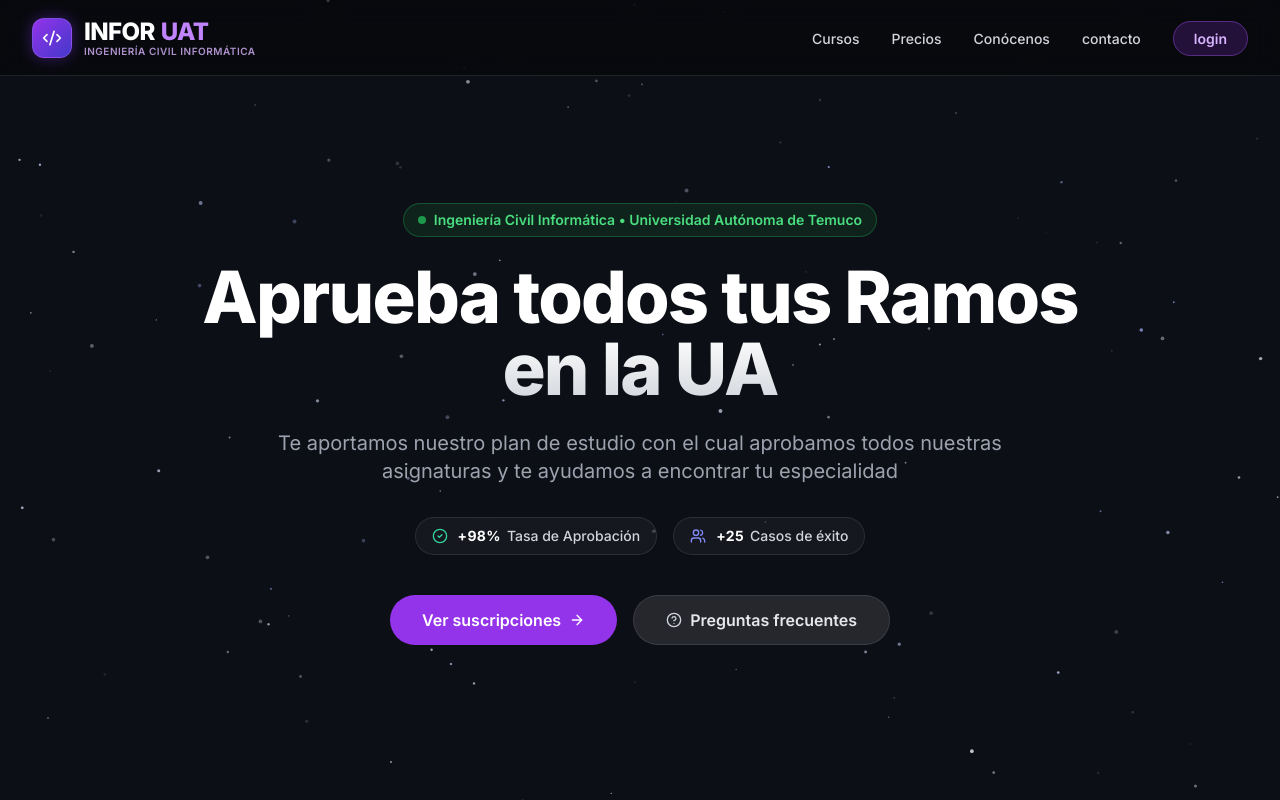
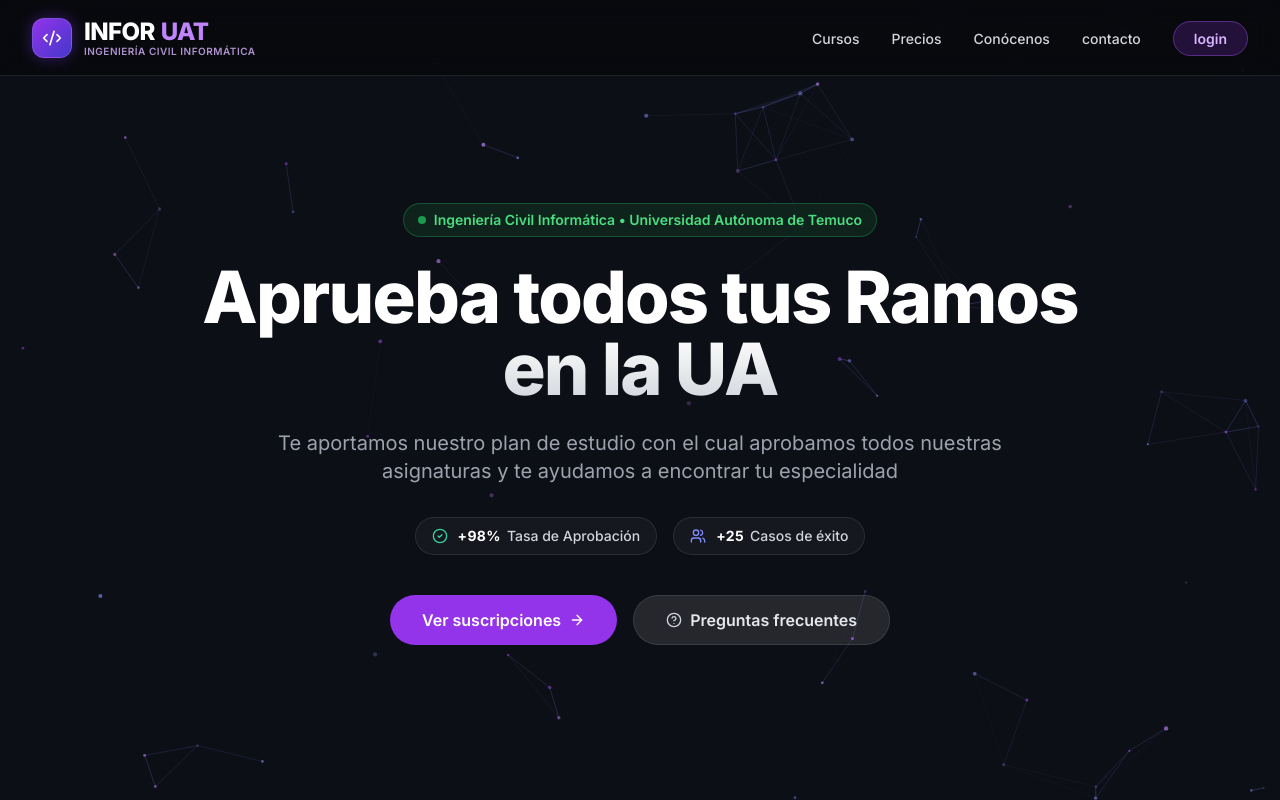
Before and after one commit to Jaruza/Evaluacion1, a React (Vite) app: page / in a window 1280 px wide. Built offline with nearby package versions, Linux system fonts and the light colour scheme.

Commit message:
particles

```diff
--- a/src/components/ParticleBackground.jsx
+++ b/src/components/ParticleBackground.jsx
@@ -22,27 +22,35 @@ const particlesOptions = {
     events: {
       onHover: {
         enable: true,
-        // Eliminamos "grab" por completo. Solo repulse ultra suave.
-        mode: "repulse",
+        mode: ["grab", "repulse"],
       },
       resize: true,
     },
     modes: {
+      grab: {
+        distance: 140, // Alcance normal de la tela de araña
+        links: {
+          opacity: 0.25,
+          color: "#a855f7",
+        },
+      },
       repulse: {
-        distance: 80,   // Radio muy corto para que no dispersa medio universo
-        duration: 1.2,  // Recuperación orgánica
-        speed: 0.1,     // Empuje suave como una onda en el agua
+        distance: 60,   // Radio minúsculo: solo afecta a lo que tocas directamente
+        duration: 0.4,  // Recuperación rápida para que no salgan disparadas
+        speed: 0.05,    // Empujón mínimo (un toque sutil en vez de explosión)
       },
     },
   },
   particles: {
     color: {
-      // Estrellas blancas y azules pálidas con algún destello lavanda sutil
-      value: ["#ffffff", "#e0e7ff", "#c7d2fe", "#a5b4fc"],
+      value: ["#a855f7", "#818cf8", "#c084fc"],
     },
     links: {
-      // APAGADO: Esta es la clave del video 1. Cero cables atravesando la pantalla.
-      enable: false,
+      color: "#818cf8",
+      distance: 115,
+      enable: true,
+      opacity: 0.15,
+      width: 1,
     },
     move: {
       direction: "none",
@@ -50,33 +58,26 @@ const particlesOptions = {
       outModes: {
         default: "out",
       },
-      random: true,
-      speed: 0.6, // Deriva tranquila y constante en segundo plano
+      random: false,
+      speed: 0.7, // Velocidad base solicitada
       straight: false,
+      decay: 0,
     },
     number: {
       density: {
         enable: true,
         area: 800,
       },
-      value: 100, // Al ser estrellas diminutas, 100 generan profundidad sin saturar
+      value: 60,
     },
     opacity: {
-      // Variabilidad de brillo para simular estrellas lejanas y cercanas
-      value: { min: 0.15, max: 0.75 },
-      animation: {
-        enable: true,
-        speed: 0.8,
-        minimumValue: 0.1,
-        sync: false,
-      },
+      value: { min: 0.2, max: 0.7 },
     },
     shape: {
       type: "circle",
     },
     size: {
-      // Nodos pequeños (estrellas reales, no pelotas flotantes)
-      value: { min: 0.6, max: 2 },
+      value: { min: 1, max: 2.2 },
     },
   },
   detectRetina: true,
```
